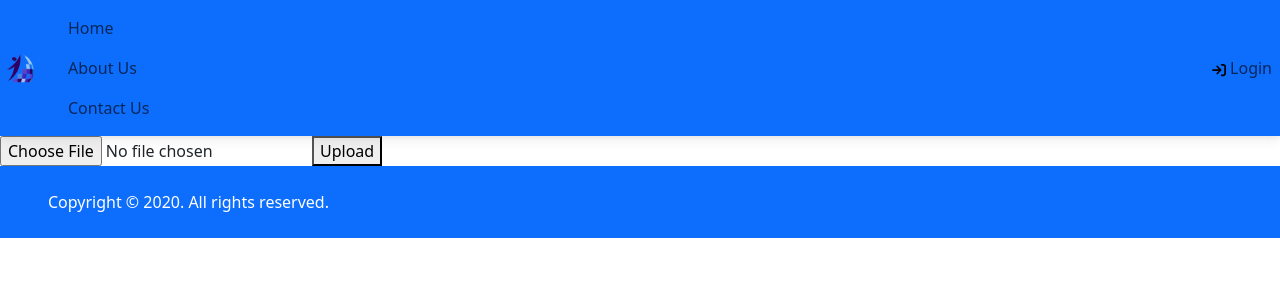
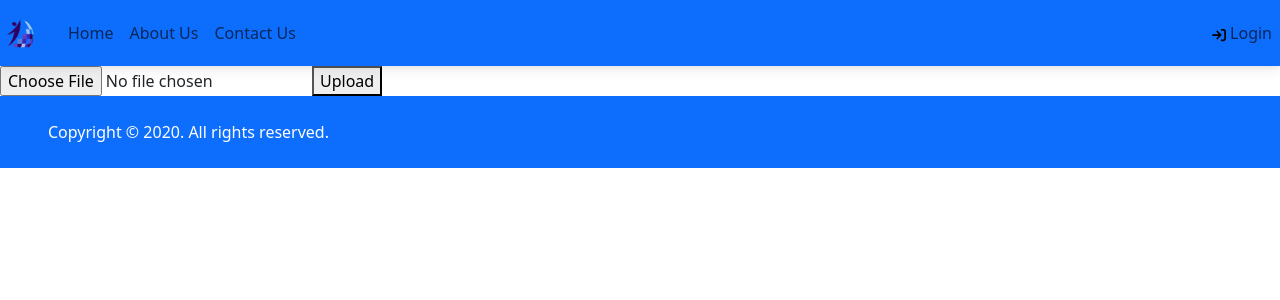
Before and after one commit to amdouni-chouaib/E-learning-WEB, an Angular app in the folder summer_training/: page / in a window 1280 px wide. Shown: the top 300 px of the page. Built offline with nearby package versions, Linux system fonts and the light colour scheme.

Commit message:
summer training

```diff
--- a/summer_training/src/app/navbar/navbar.component.html
+++ b/summer_training/src/app/navbar/navbar.component.html
@@ -33,19 +33,17 @@
 
 
         <!-- guest navbar -->
-          <div *ngIf="isGuest">
 
-            <li class="nav-item active" >
+            <li class="nav-item active"  *ngIf="isGuest">
               <a class="nav-link" routerLink="/">Home </a>
             </li>
-            <li class="nav-item">
+            <li class="nav-item" *ngIf="isGuest">
               <a class="nav-link" routerLink="/about">About Us</a>
             </li>
 
-            <li class="nav-item">
+            <li class="nav-item" *ngIf="isGuest">
               <a class="nav-link" routerLink="/contact">Contact Us</a>
             </li>
-          </div>
       </ul>
       <div  >
        <div *ngIf="isGuest">
```
